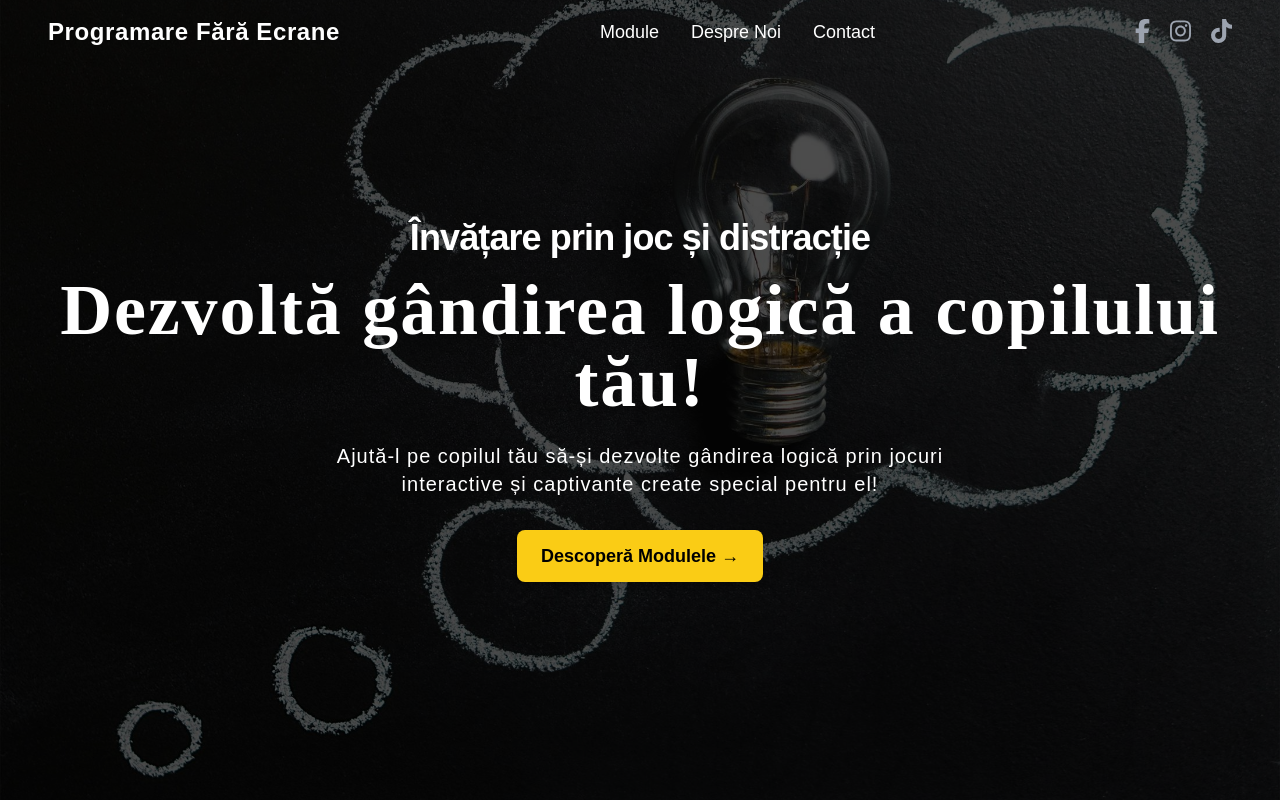
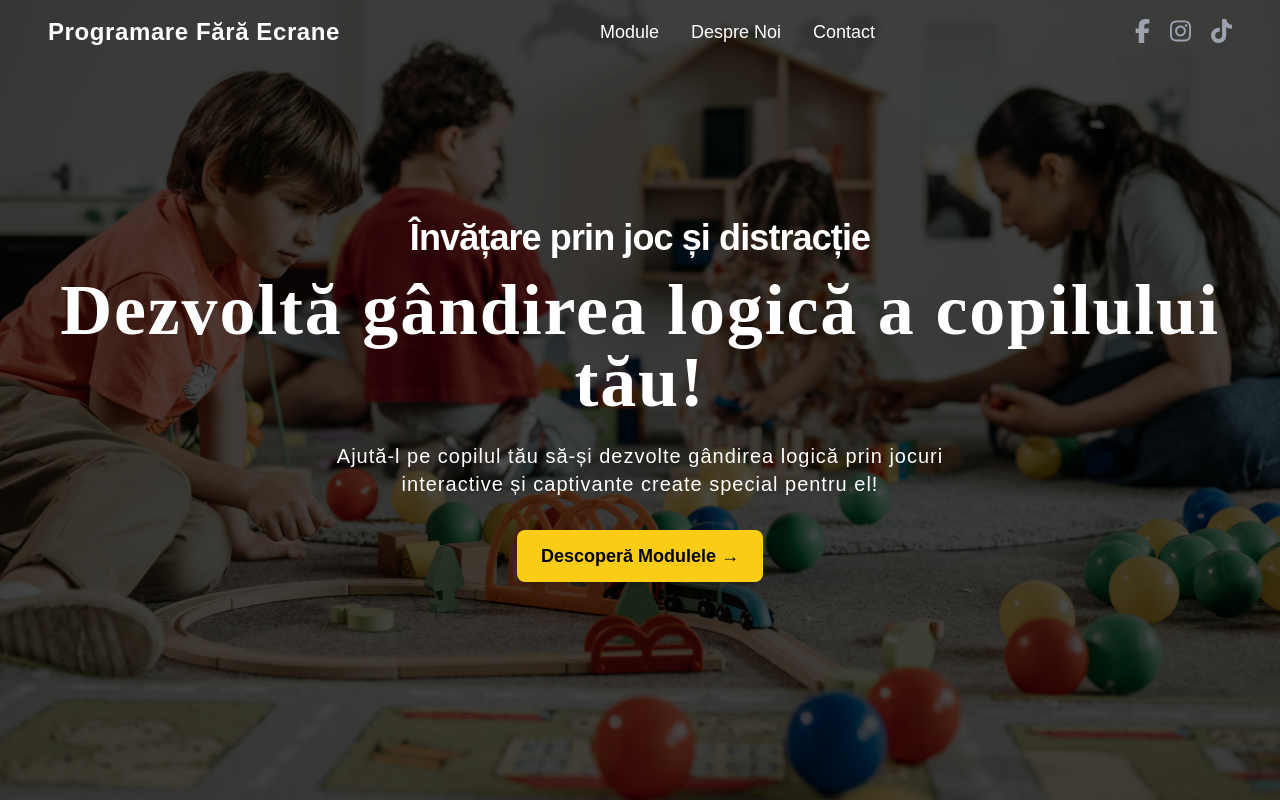
Before and after one commit to mihaiUdrea22/programarefaraecrane, a Next.js app: page / in a window 1280 px wide. Shown: the top 800 px of the page. Built offline with nearby package versions, Linux system fonts and the light colour scheme.

Commit message:
update background image

```diff
--- a/app/page.tsx
+++ b/app/page.tsx
@@ -70,7 +70,7 @@ export default function HomePage() {
   {/* ====================== HERO SECTION ====================== */}
   <motion.div
     className="relative h-screen w-full bg-cover bg-center flex flex-col items-center justify-center text-center text-white p-6"
-    style={{ backgroundImage: "url('/images/ideea.jpg')" }}
+    style={{ backgroundImage: "url('/images/programmingKids.jpg')" }}
     initial={{ opacity: 0 }}
     animate={{ opacity: 1 }}
     transition={{ duration: 1 }}
```
Also changed, not shown: public/images/programmingKids.jpg (added), 1 other file (tests, documents, lock files or other folders).
